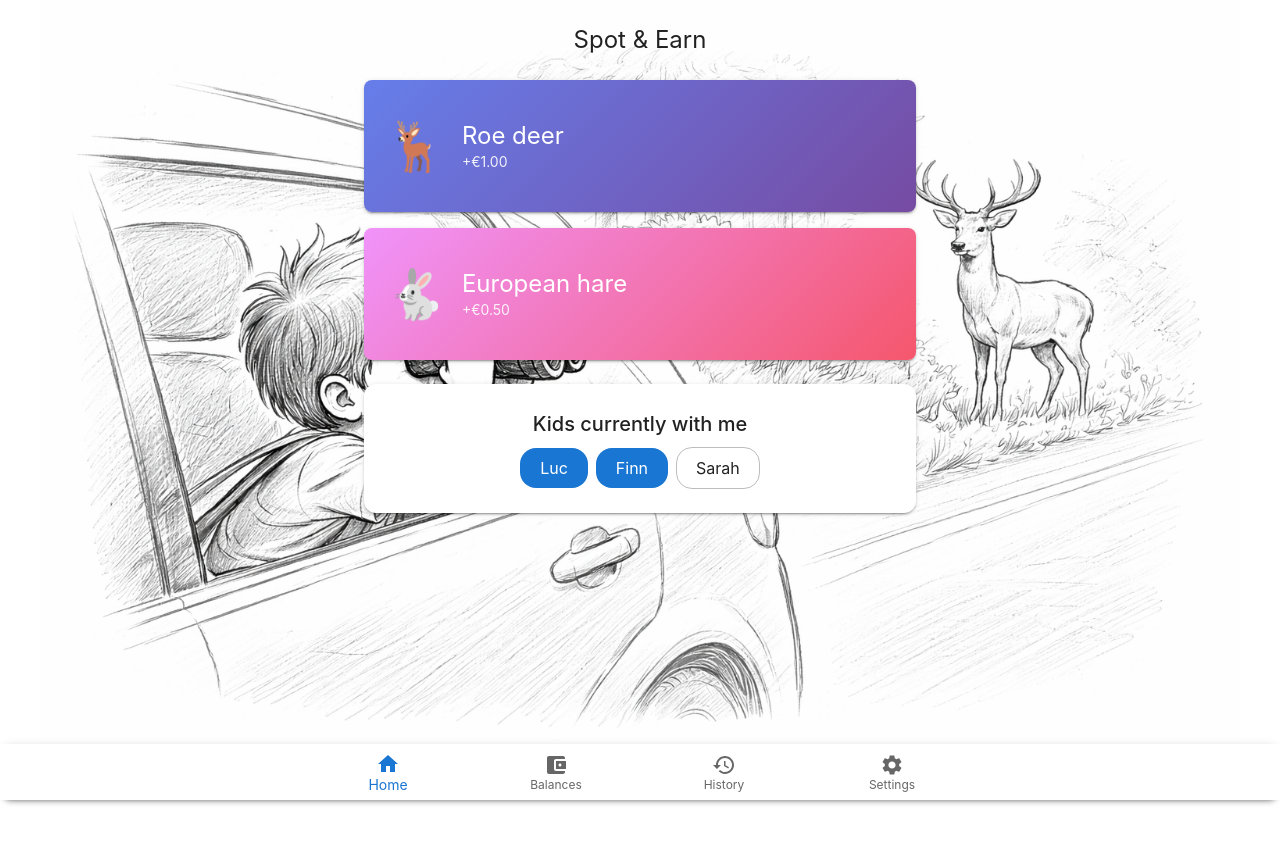
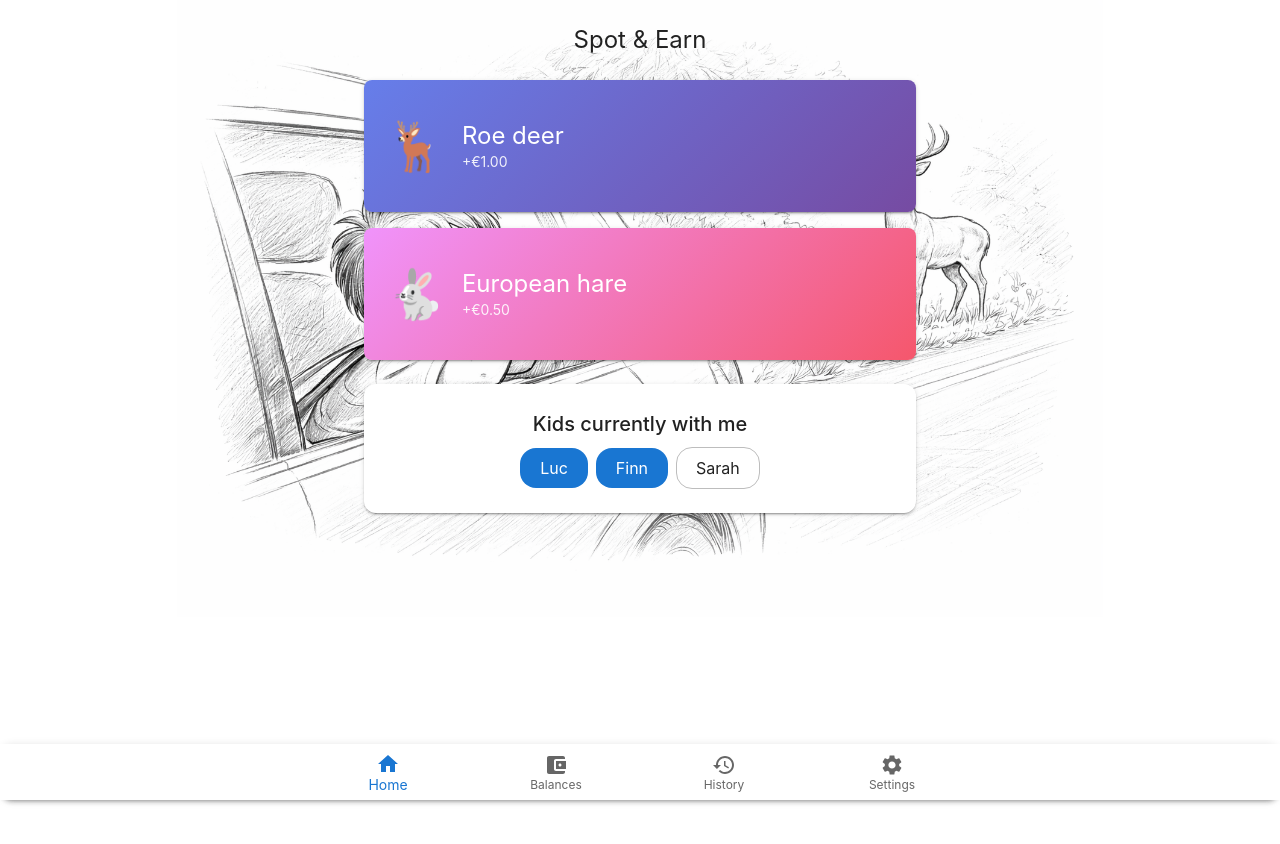
Before and after one commit to elcriz/spot-and-earn, a React (Vite) app: page / in a window 1280 px wide. Both pictures are taken after a click on the button "Home". Shown: the top 844 px of the page. After the commit the page ends 800 px from the top, so only its background shows below. Built offline with nearby package versions, Linux system fonts and the light colour scheme; the HTML template or start-up script is replaced by a standard one.

Commit message:
Remove minHeight to prevent unnecessary scrolling on home page

```diff
--- a/src/pages/HomePage.tsx
+++ b/src/pages/HomePage.tsx
@@ -66,7 +66,7 @@ export default function HomePage() {
   return (
     <Box
       sx={{
-        minHeight: '100vh',
+        position: 'relative',
         backgroundImage: `url(${backgroundImage})`,
         backgroundSize: 'contain',
         backgroundPosition: 'center bottom',
```
Also changed, not shown: 3 other files (tests, documents, lock files or other folders).
